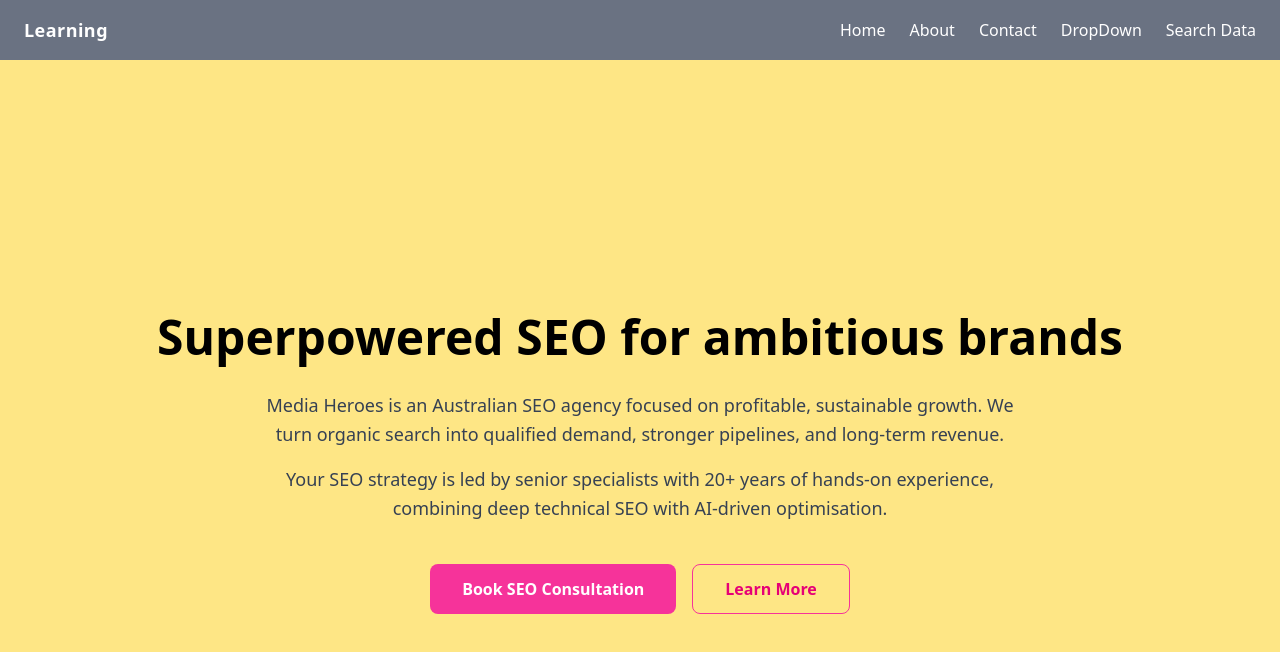
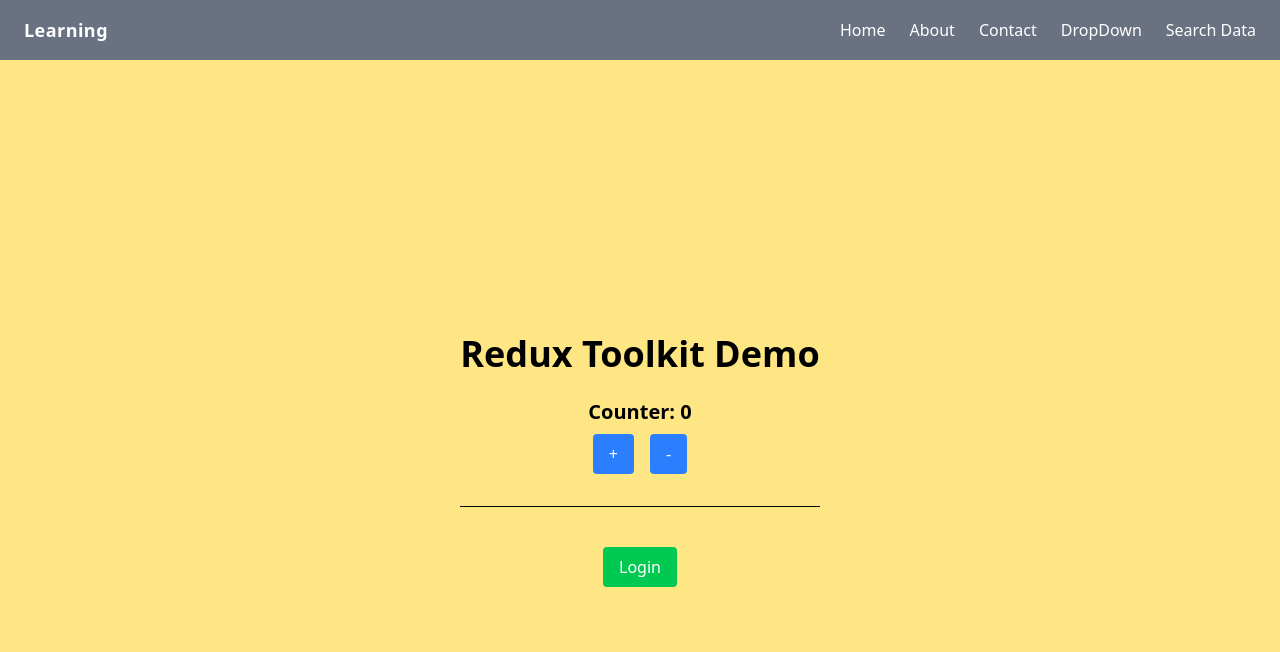
Before and after one commit to Wahidhusaindev/react-practice, a React (Vite) app: page / in a window 1280 px wide. Shown: the top 652 px of the page. Built offline with nearby package versions, Linux system fonts and the light colour scheme.

Commit message:
feat: integrate Redux for state management with counter and user slices

```diff
--- a/package.json
+++ b/package.json
@@ -10,10 +10,12 @@
     "preview": "vite preview"
   },
   "dependencies": {
+    "@reduxjs/toolkit": "^2.11.2",
     "@tailwindcss/vite": "^4.1.17",
     "axios": "^1.13.2",
     "react": "^19.2.0",
     "react-dom": "^19.2.0",
+    "react-redux": "^9.2.0",
     "react-router-dom": "^7.9.6",
     "tailwindcss": "^4.1.17"
   },
--- a/src/App.jsx
+++ b/src/App.jsx
@@ -5,7 +5,9 @@
 import Contact from './pages/Contact'
 import SearchApp from './components/SearchApp';
 import Dropdown from "./components/Dropdown";
+
 const App = () => {
+
   return (
     <>
      <Navar />
--- /dev/null
+++ b/src/features/counterSlice.js
@@ -0,0 +1,14 @@
+import { createSlice } from '@reduxjs/toolkit';
+
+const counterSlice = createSlice({
+  name: 'counter',
+  initialState: 0,
+  reducers: {
+    increment: (state) => state + 1,
+    decrement: (state) => state - 1,
+    incrementByAmount: (state, action) => state + action.payload,
+  },
+});
+
+export const { increment, decrement, incrementByAmount } = counterSlice.actions;
+export default counterSlice.reducer;
--- /dev/null
+++ b/src/features/userSlice.js
@@ -0,0 +1,24 @@
+import { createSlice } from '@reduxjs/toolkit';
+
+const initialState = {
+  name: '',
+  isLoggedIn: false,
+};
+
+const userSlice = createSlice({
+  name: 'user',
+  initialState,
+  reducers: {
+    login: (state, action) => {
+      state.name = action.payload;
+      state.isLoggedIn = true;
+    },
+    logout: (state) => {
+      state.name = '';
+      state.isLoggedIn = false;
+    },
+  },
+});
+
+export const { login, logout } = userSlice.actions;
+export default userSlice.reducer;
--- a/src/main.jsx
+++ b/src/main.jsx
@@ -3,11 +3,15 @@
 import './index.css'
 import App from './App.jsx'
 import { BrowserRouter } from 'react-router-dom'
+import store from './store/store.js'
+import { Provider } from 'react-redux'
 
 createRoot(document.getElementById('root')).render(
   <BrowserRouter>
   <StrictMode>
+   <Provider store={store}>
     <App />
+  </Provider>
   </StrictMode>
 </BrowserRouter>
 )
--- a/src/pages/Home.jsx
+++ b/src/pages/Home.jsx
@@ -1,37 +1,61 @@
 import React from 'react'
-import { Link } from 'react-router-dom'
+import { useDispatch, useSelector } from 'react-redux'
+import { increment, decrement } from '../features/counterSlice'
+import { login, logout } from '../features/userSlice'
 
 const Home = () => {
+  const count = useSelector((state) => state.counter)
+  const user = useSelector((state) => state.user)
+  const dispatch = useDispatch()
+
   return (
-        <div className='min-h-screen bg-amber-200'>
     <div className="min-h-screen bg-amber-200 flex items-center">
       <div className="mx-auto max-w-5xl px-6 py-12 text-center">
-                    <h1 className="text-4xl md:text-5xl font-extrabold leading-tight">
-                        Superpowered SEO for ambitious brands
+
+        <h1 className="text-4xl font-extrabold">
+          Redux Toolkit Demo
         </h1>
 
-                    <p className="mt-6 text-lg text-gray-700 max-w-3xl mx-auto leading-relaxed">
-                        Media Heroes is an Australian SEO agency focused on profitable, sustainable growth.
-                        We turn organic search into qualified demand, stronger pipelines, and long-term revenue.
-                    </p>
-
-                    <p className="mt-4 text-lg text-gray-700 max-w-3xl mx-auto leading-relaxed">
-                        Your SEO strategy is led by senior specialists with 20+ years of hands-on experience,
-                        combining deep technical SEO with AI-driven optimisation.
-                    </p>
-
-                    <div className="mt-10 flex justify-center gap-4">
-                        <button className="rounded-lg bg-pink-500 px-8 py-3 font-semibold text-white transition hover:bg-pink-700">
-                            Book SEO Consultation
+        {/* Counter Section */}
+        <h2 className="mt-6 text-xl font-bold">Counter: {count}</h2>
+        <button
+          className="bg-blue-500 text-white px-4 py-2 m-2 rounded"
+          onClick={() => dispatch(increment())}
+        >
+          +
+        </button>
+        <button
+          className="bg-blue-500 text-white px-4 py-2 m-2 rounded"
+          onClick={() => dispatch(decrement())}
+        >
+          -
         </button>
 
-                        <button className="rounded-lg border border-pink-500 px-8 py-3 font-semibold text-pink-600 transition hover:bg-pink-100">
-                            Learn More
+        <hr className="my-6" />
+
+        {/* User Section */}
+        {user.isLoggedIn ? (
+          <>
+            <h2 className="text-2xl font-semibold">
+              Welcome, {user.name} 👋
+            </h2>
+            <button
+              className="bg-red-500 text-white px-4 py-2 mt-4 rounded"
+              onClick={() => dispatch(logout())}
+            >
+              Logout
             </button>
+          </>
+        ) : (
+          <button
+            className="bg-green-500 text-white px-4 py-2 mt-4 rounded"
+            onClick={() => dispatch(login('Wahid Husain'))}
+          >
+            Login
+          </button>
+        )}
+
       </div>
-                </div>
-            </div>
-
     </div>
   )
 }
--- /dev/null
+++ b/src/store/store.js
@@ -0,0 +1,12 @@
+import  counterSlice  from '../features/counterSlice'
+import {configureStore } from '@reduxjs/toolkit';
+import userSlice from '../features/userSlice'
+export const store = configureStore({
+  reducer: {
+    // Add your reducers here
+    counter: counterSlice,
+    user : userSlice
+  },
+});
+
+export default store;
```
Also changed, not shown: 1 other file (tests, documents, lock files or other folders). Lines whose indentation alone changed are shown as unchanged.
